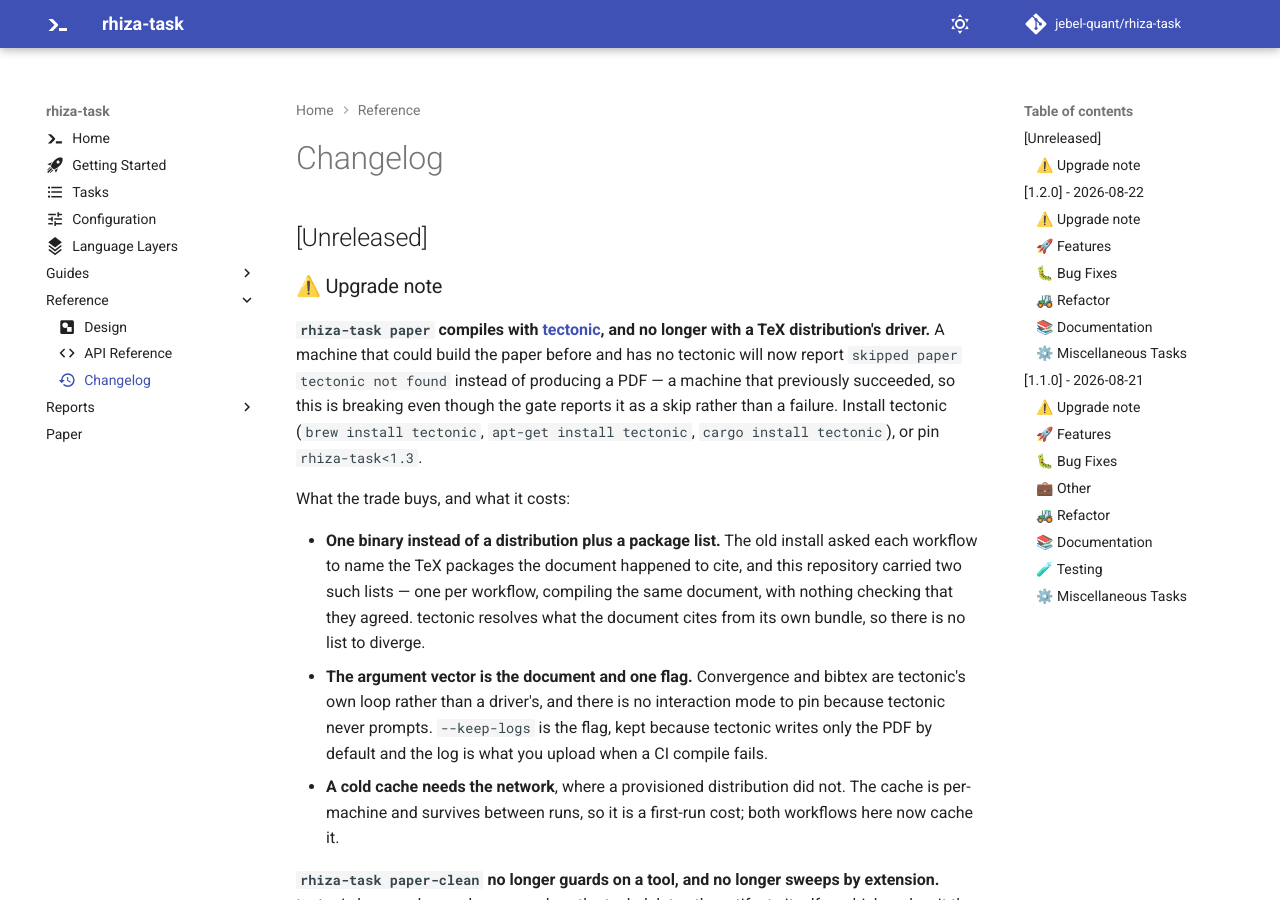
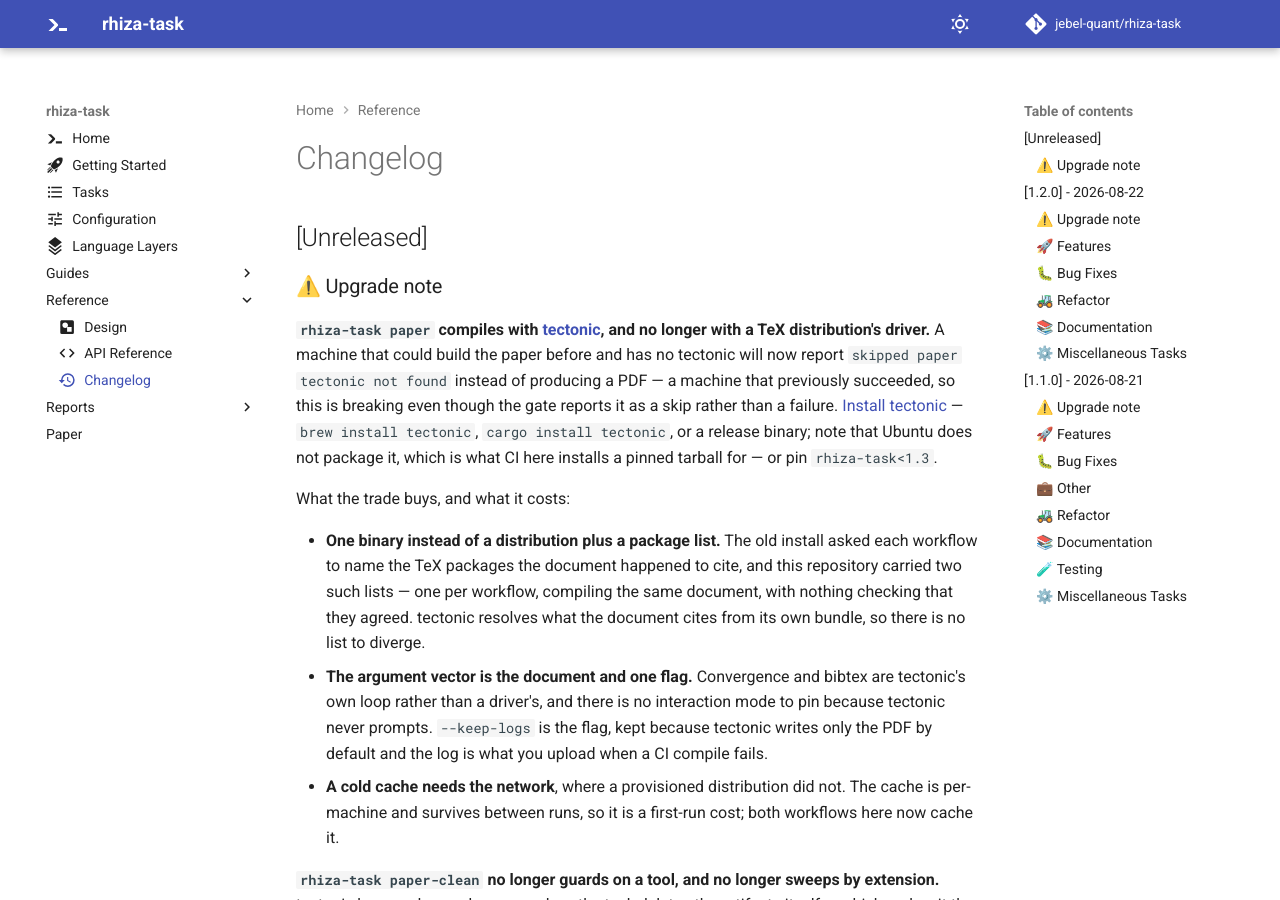
Before and after one commit to Jebel-Quant/rhiza-task, an MkDocs documentation site: the page built from docs/changelog.md, in a window 1280 px wide and 900 px high. Built offline with MkDocs 1.6.1 and Material for MkDocs 9.7.7, drawn with Linux system fonts in a browser that asks for light colours; comment, search, counter and statistics services are not loaded.

Commit message:
fix(ci): install tectonic from a pinned release, not from apt
`apt-get install tectonic` fails on ubuntu-latest with `E: Unable to
locate package tectonic`: tectonic is packaged for Debian but not for
Ubuntu noble. Both paper-compiling jobs died there.

Replaced with a pinned release tarball -- 0.17.0, x86_64 musl, verified
against its sha256 before anything is unpacked. musl because it is
statically linked and so depends on no libssl or fontconfig the runner
image happens to ship. Not the upstream one-liner, which pipes a fetched
script into a shell: every action here is pinned to a commit SHA, and
dependabot cannot see a curl. Not `cargo install`, which compiles for
minutes per run.

The pin is not only supply chain. A typesetting engine's output moves
between versions, and rhiza_paper.yml and rhiza_book.yml compile the
*same* document -- one to the `paper` branch, one into the book -- so an
unpinned engine would let those two PDFs differ for no reason visible in
a diff.

That is also why this is a local composite action rather than a copied
step. Duplicating a version and a digest across two workflows is the
same divergence hazard the four-package apt list had, in a smaller
package. .github/actions/setup-tectonic is the one place either exists,
and it carries the bundle cache with them, keyed on the engine version
as well as the sources.

The action gets its own dependabot entry: `directory: /` covers
.github/workflows and not actions nested below .github/actions, so
without it the actions/cache SHA inside would be the only unwatched
action pin in the repository. The tectonic pin itself joins the two
already listed at the foot of that file as reviewed by hand.

Also corrects the install guidance this got wrong in the same breath:
`paper`'s guard reason and the changelog's upgrade note both suggested
apt, which is exactly what does not work.

Co-Authored-By: Claude Opus 5 (1M context) <noreply@anthropic.com>

```diff
--- a/CHANGELOG.md
+++ b/CHANGELOG.md
@@ -16,8 +16,9 @@ fold the note into that section, delete this heading and this comment, and resto
 no longer with a TeX distribution's driver.** A machine that could build the paper before and
 has no tectonic will now report `skipped  paper  tectonic not found` instead of producing a
 PDF — a machine that previously succeeded, so this is breaking even though the gate reports it
-as a skip rather than a failure. Install tectonic (`brew install tectonic`, `apt-get install
-tectonic`, `cargo install tectonic`), or pin `rhiza-task<1.3`.
+as a skip rather than a failure. [Install tectonic](https://tectonic-typesetting.github.io/en-US/install.html)
+— `brew install tectonic`, `cargo install tectonic`, or a release binary; note that Ubuntu does
+not package it, which is what CI here installs a pinned tarball for — or pin `rhiza-task<1.3`.
 
 What the trade buys, and what it costs:
 
```
Also changed, not shown: CLAUDE.md (+18 -0 lines), 5 other files.
